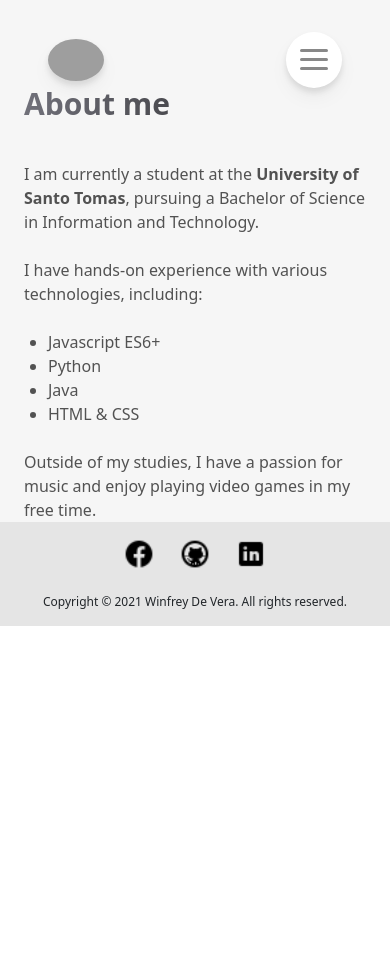
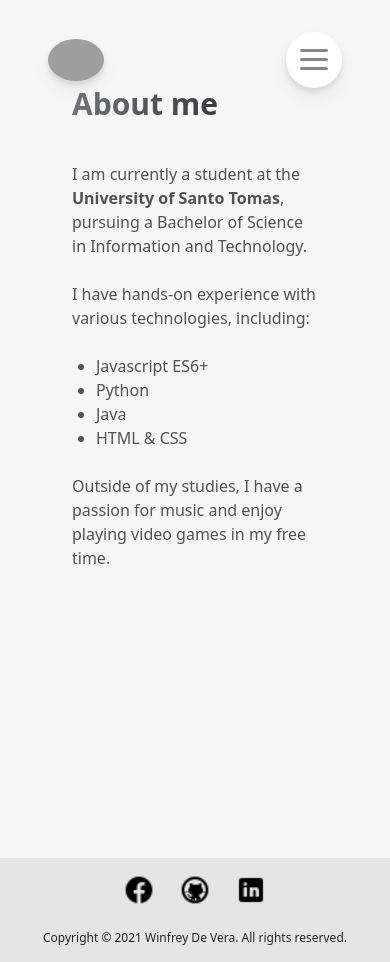
Before and after one commit to wjamesdevera/portfolio-site-tomasinoweb, a React (Vite) app: page /about in a window 390 px wide. Before the commit the page ends 844 px from the top, so only its background shows below. Built offline with nearby package versions, Linux system fonts and the light colour scheme; grey boxes are pictures that could not be loaded.

Commit message:
fixed about page responsiveness

```diff
--- a/src/pages/About.jsx
+++ b/src/pages/About.jsx
@@ -4,8 +4,8 @@ import styles from '../style'
 const About = () => {
   return (
     <div className='flex justify-center items-center'>
-      <div className="text-md">
-        <h1 className={`sm:text-5xl text-3xl ${styles.textGradient} font-bold mt-[25%] mb-10`}>About me</h1>
+      <div className="text-md sm:px-0 px-12">
+        <h1 className={`sm:text-5xl text-3xl ${styles.textGradient} font-bold sm:mt-[25%] mt-[35%] mb-10`}>About me</h1>
         <p className='mb-6'>
           I am currently a student at the
           <a href="https://www.ust.edu.ph/the-university/" target='_blank' className='font-semibold'> University of Santo Tomas</a>
@@ -20,7 +20,7 @@ const About = () => {
           <li>Java</li>
           <li>HTML & CSS</li>
         </ul>
-        <p className=''>
+        <p className='mb-72'>
           Outside of my studies, I have a passion for music and enjoy playing video games in my free time.
         </p>
       </div>
```
